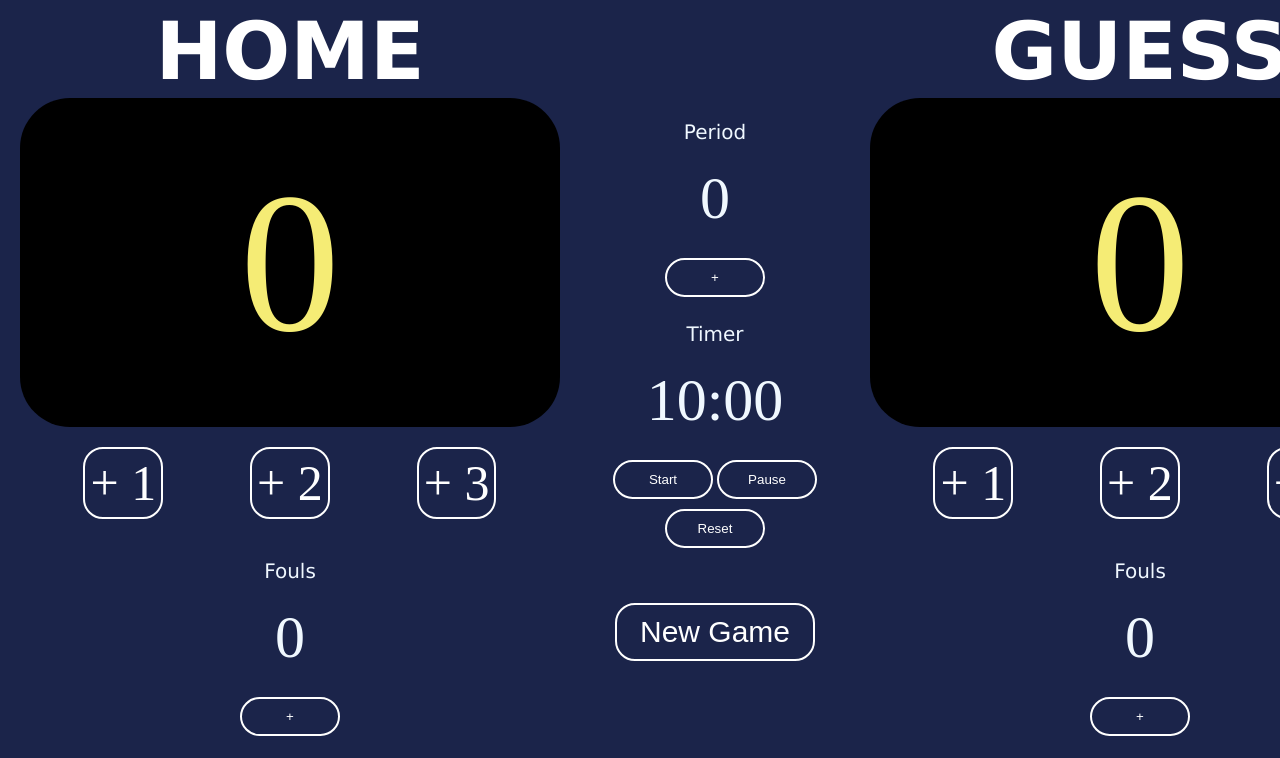
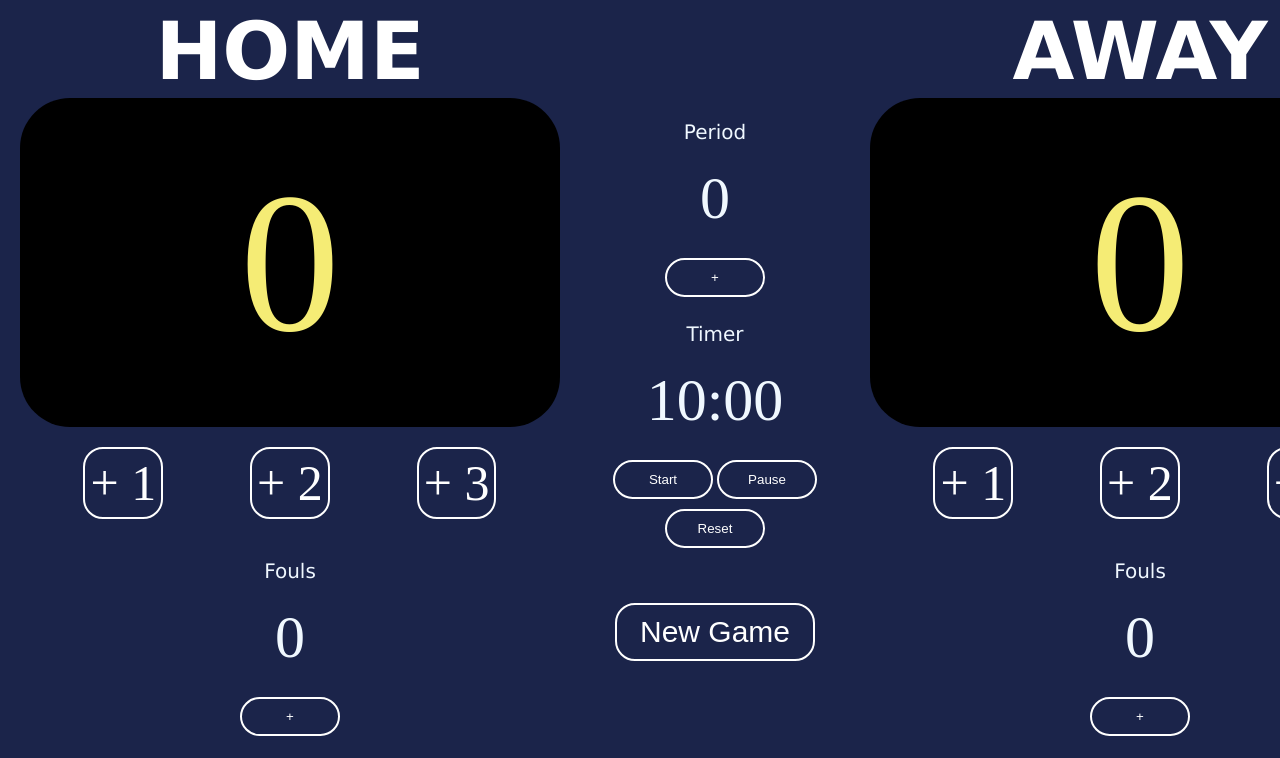
Before and after one commit to Micklus/Basketball-Scoreboard, a plain HTML site: page index.html in a window 1280 px wide. Shown: the top 758 px of the page. Drawn offline with Linux system fonts and the light colour scheme; a web font is replaced by a local one.

Commit message:
Update score header.

```diff
--- a/index.html
+++ b/index.html
@@ -58,7 +58,7 @@
 
             <!-- right board -->
             <div class="left-score">
-                <h1 class="team">GUESS</h1>
+                <h1 class="team">AWAY</h1>
                 <div class="score-box">
                     <div id="score-right">0</div>
                 </div>
```
